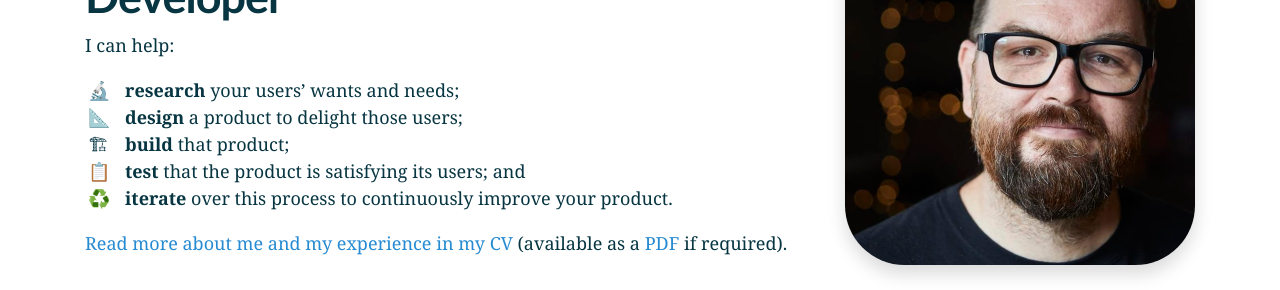
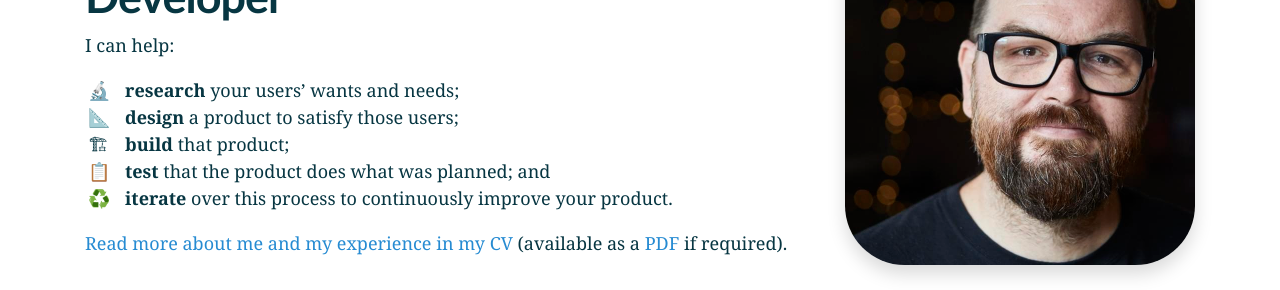
Before and after one commit to craiga/craiga.id.au, a Jekyll site: the page built from work.markdown, in a window 1280 px wide. Shown: the part 139-429 px from the top of the page. Built offline with Jekyll 4.4.1, drawn with Linux system fonts in a browser that asks for light colours; our own code applies the rules of GitHub Pages for plain Markdown files; grey boxes are pictures that could not be loaded.

Commit message:
Finesse text as suggested by @ZoeAJ

```diff
--- a/work.markdown
+++ b/work.markdown
@@ -7,9 +7,9 @@ id: work
 I can help:
 
  * **research** your users' wants and needs;
- * **design** a product to delight those users;
+ * **design** a product to satisfy those users;
  * **build** that product;
- * **test** that the product is satisfying its users; and
+ * **test** that the product does what was planned; and
  * **iterate** over this process to continuously improve your product.
 
 [Read more about me and my experience in my CV](/cv) (available as a [PDF](/cv.pdf) if required).
```
